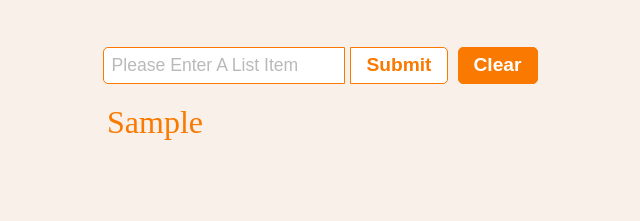
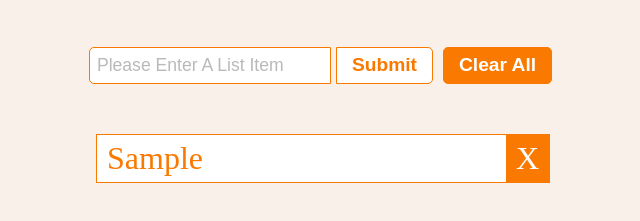
Before and after one commit to GrumpyMonk26/bucketList, a plain HTML site: page index.html in a window 1280 px wide. Both pictures are taken after typing "Sample" into the empty fields and a click on the button "Submit". Shown: the part 149-370 px from the top of the page, without its empty margins (317-957 px from the left). Drawn offline with Linux system fonts and the light colour scheme.

Commit message:
delete button added for each list item

```diff
--- a/index.html
+++ b/index.html
@@ -7,6 +7,7 @@
     <link rel="preconnect" href="https://fonts.googleapis.com">
     <link rel="preconnect" href="https://fonts.gstatic.com" crossorigin>
     <link href="https://fonts.googleapis.com/css2?family=Roboto+Slab:wght@700&display=swap" rel="stylesheet">
+    <link rel="stylesheet" href="https://cdnjs.cloudflare.com/ajax/libs/font-awesome/4.7.0/css/font-awesome.min.css">
     <link rel="stylesheet" href="style.css">
     <title>Bucket List</title>
 </head>
@@ -23,6 +24,7 @@
                         class="list"
                         id="input--el"
                         placeholder="Please Enter A List Item"
+                        required
                         >
                 <button class="list--btn"
                         id="list--button">
@@ -30,7 +32,7 @@
                         </button>
                 <button class="delete--btn"
                         id="delete--button">
-                        Clear
+                        Clear All
                         </button>
             </div>
                 <div class="list--section">
--- a/script.js
+++ b/script.js
@@ -1,3 +1,5 @@
+'use strict'
+
 let inputValues = [];
 const inputEl = document.getElementById('input--el')
 const inputBtn = document.getElementById("list--button")
@@ -17,20 +19,17 @@ function renderVal() {
         let listItems = ""
         for (let i = 0; i < inputValues.length; i++) {
             listItems += `<li
-                        class="li-element"
-                        onclick="remove(this)"
+                            id="list--element"
+                            class="li--element"
                             >
                             ${inputValues[i]}
+                            <span>X</span>
                             </li>`
             console.log(inputValues[i])
         }
-
         ulEl.innerHTML = listItems
     }
 
-function remove(){
-    listItems.setAttribute("onclick", "remove(this)");
-}
 
 // clear local storage on double click of clear button
 deleteBtn.addEventListener("dblclick", function(){
@@ -47,3 +46,6 @@ inputBtn.addEventListener("click", function(){
         renderVal()
         console.log(inputValues)
     })
+
+
+// removes the list item when clicked
--- a/style.css
+++ b/style.css
@@ -97,6 +97,24 @@ ul {
 
 ul li {
     width: 45%;
+    background-color: #fff;
+    padding: 5px 10px;
     margin: 0 auto;
-    margin-top: 10px !important;
+    margin-top: 50px !important;
+    position: relative;
+    border: solid 1px #F97901;
 }
+
+ul li:hover {
+    cursor: pointer;
+}
+
+ul li span {
+    position: absolute;
+    top: 0;
+    right: 0;
+    padding: 5px 10px;
+    color: #fff;
+    background-color: #F97901;
+    border: none;
+}
```
Lines whose indentation alone changed are shown as unchanged.
